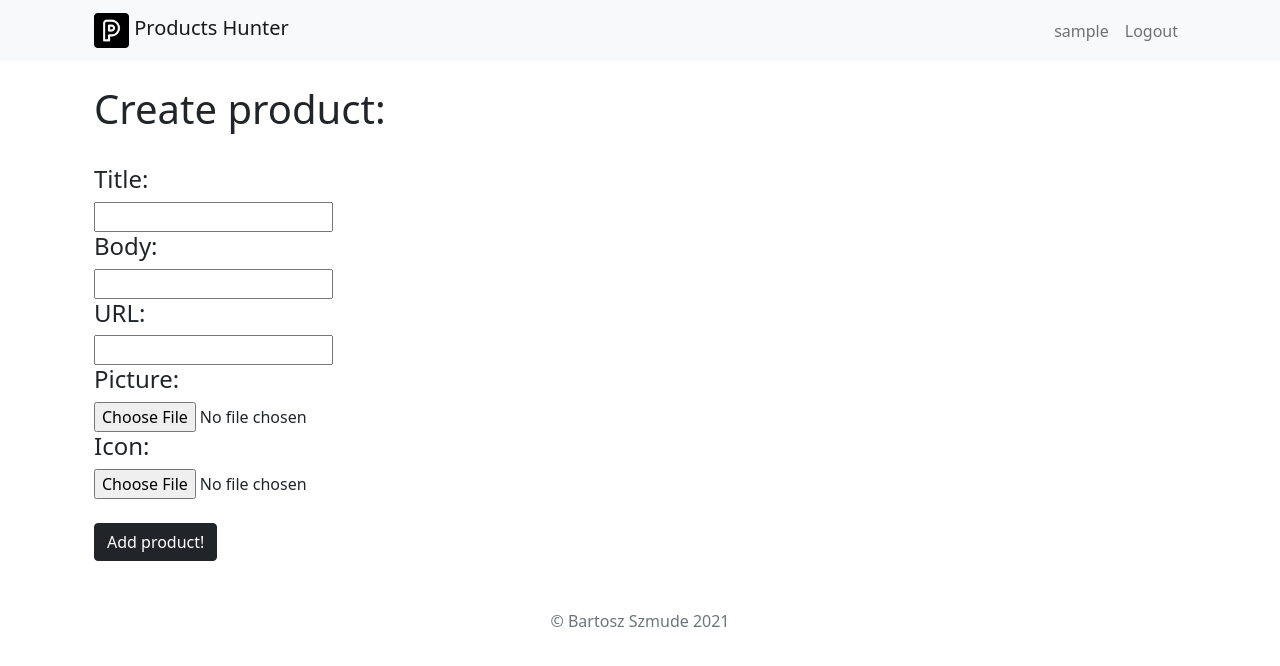
After one commit to besesito/products_hunter-, a Django app: page /products/create in a window 1280 px wide. The commit adds this page. Shown: the top 666 px of the page. Run offline with Django 3.2, Linux system fonts and the light colour scheme; the visitor is signed in with stand-in values (Sample User, id 1); some libraries are stand-ins or nearby versions.

```diff
--- a/hunt_product/urls.py
+++ b/hunt_product/urls.py
@@ -24,4 +24,5 @@ urlpatterns = [
     path('admin/', admin.site.urls),
     path('', views.home, name='home'),
     path('account/', include('account.urls')),
+    path('products/', include('products.urls')),
 ] + static(settings.MEDIA_URL, document_root=settings.MEDIA_ROOT)
--- /dev/null
+++ b/products/templates/products/create.html
@@ -0,0 +1,37 @@
+{% extends 'base.html' %}
+{% block content %}
+{% if info %}
+<br/>
+<div class="alert alert-danger text-center" role="alert">
+    {{ info }}
+</div>
+<br/>
+{% endif %}
+<br/>
+<h1>Create product: </h1>
+
+<form method="POST" action="{% url 'create' %}" enctype="multipart/form-data">
+    {% csrf_token %}
+    <br/>
+    <h4>Title:</h4>
+    <input type="text", name="title"/>
+    <br/>
+    <h4>Body:</h4>
+    <input  type="textbox", name="body" />
+    <br/>
+    <h4>URL:</h4>
+    <input type="url", name="url"/>
+    <br/>
+    <h4>Picture:</h4>
+    <input type="file", name="picture"/>
+    <br/>
+    <h4>Icon:</h4>
+    <input type="file", name="icon"/>
+    <br/>
+
+    <br/>
+    <input class="btn btn-dark" type="submit" value="Add product!"/>
+
+</form>
+
+{% endblock %}
--- a/products/templates/products/home.html
+++ b/products/templates/products/home.html
@@ -1,6 +1,4 @@
 {% extends 'base.html' %}
-{% load static %}
-
 {% block content %}
 {% if info %}
 <br/>
@@ -9,7 +7,6 @@
 </div>
 <br/>
 {% endif %}
-<br/>
 
 Home Page
 
--- /dev/null
+++ b/products/urls.py
@@ -0,0 +1,5 @@
+from django.urls import path, include
+from . import views
+urlpatterns = [
+    path('create', views.create, name='create'),
+    ]
--- a/products/views.py
+++ b/products/views.py
@@ -1,7 +1,29 @@
-from django.shortcuts import render
+from django.shortcuts import render, redirect
+from django.contrib.auth.decorators import login_required
 from .models import Product
+from django.utils import timezone
+
 
 
 def home(request):
     products = Product.objects
     return render(request, 'products/home.html', { 'products':products })
+
+@login_required
+def create(request):
+    if request.method == 'POST':
+        if request.POST['title'] and request.FILES['icon'] and request.POST['body'] and request.FILES['picture'] and request.POST['url']:
+            product = Product()
+            product.title = request.POST['title']
+            product.icon = request.FILES['icon']
+            product.body = request.POST['body']
+            product.picture = request.FILES['picture']
+            product.url = request.POST['url']
+            product.pub_date = timezone.datetime.now()
+            product.hunter = request.user
+            product.save()
+            return redirect('home')
+        else:
+            return render(request, 'products/create.html', {'info':'Please fill all fields'})
+    else:
+        return render(request, 'products/create.html')
```
